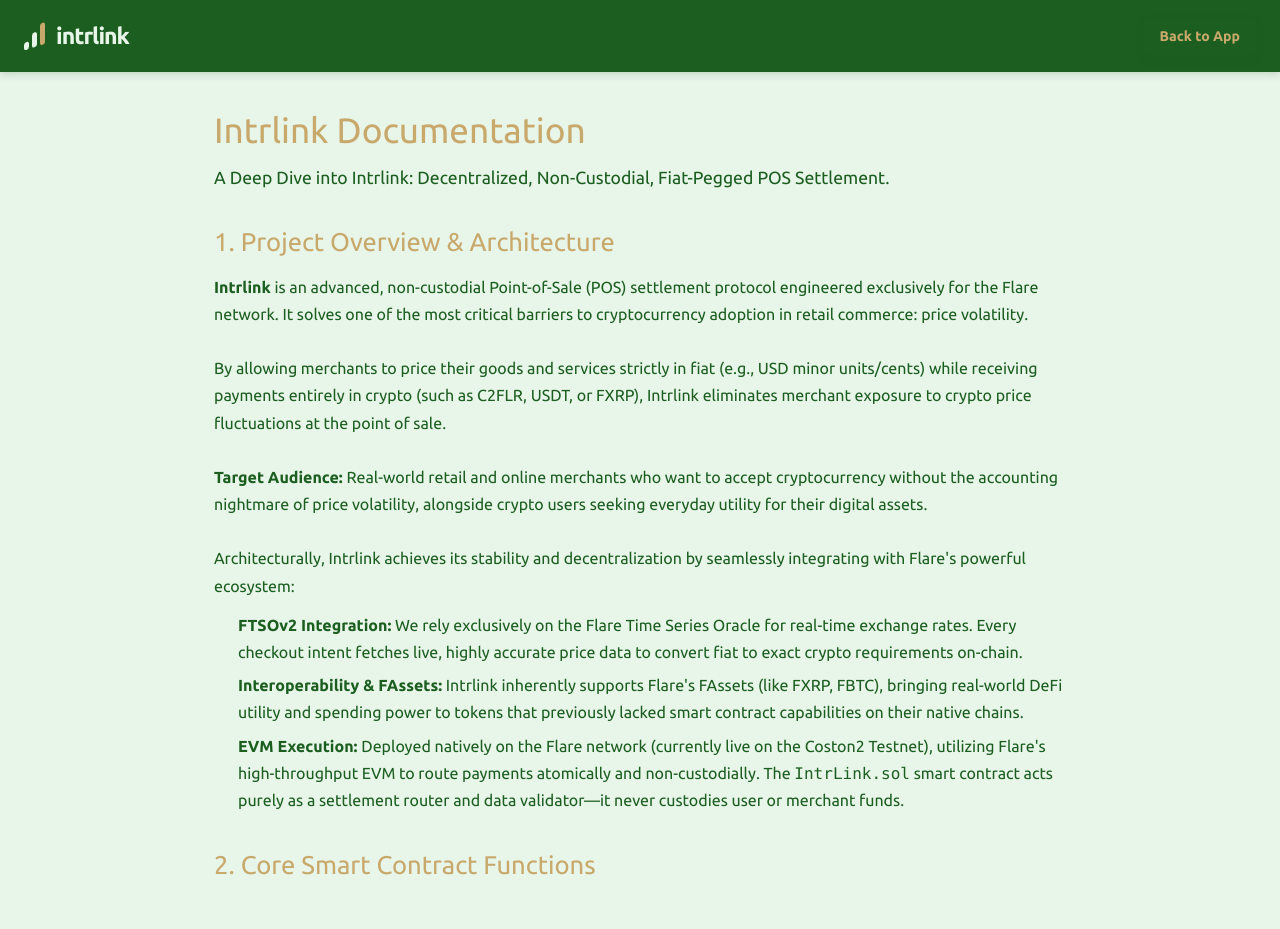
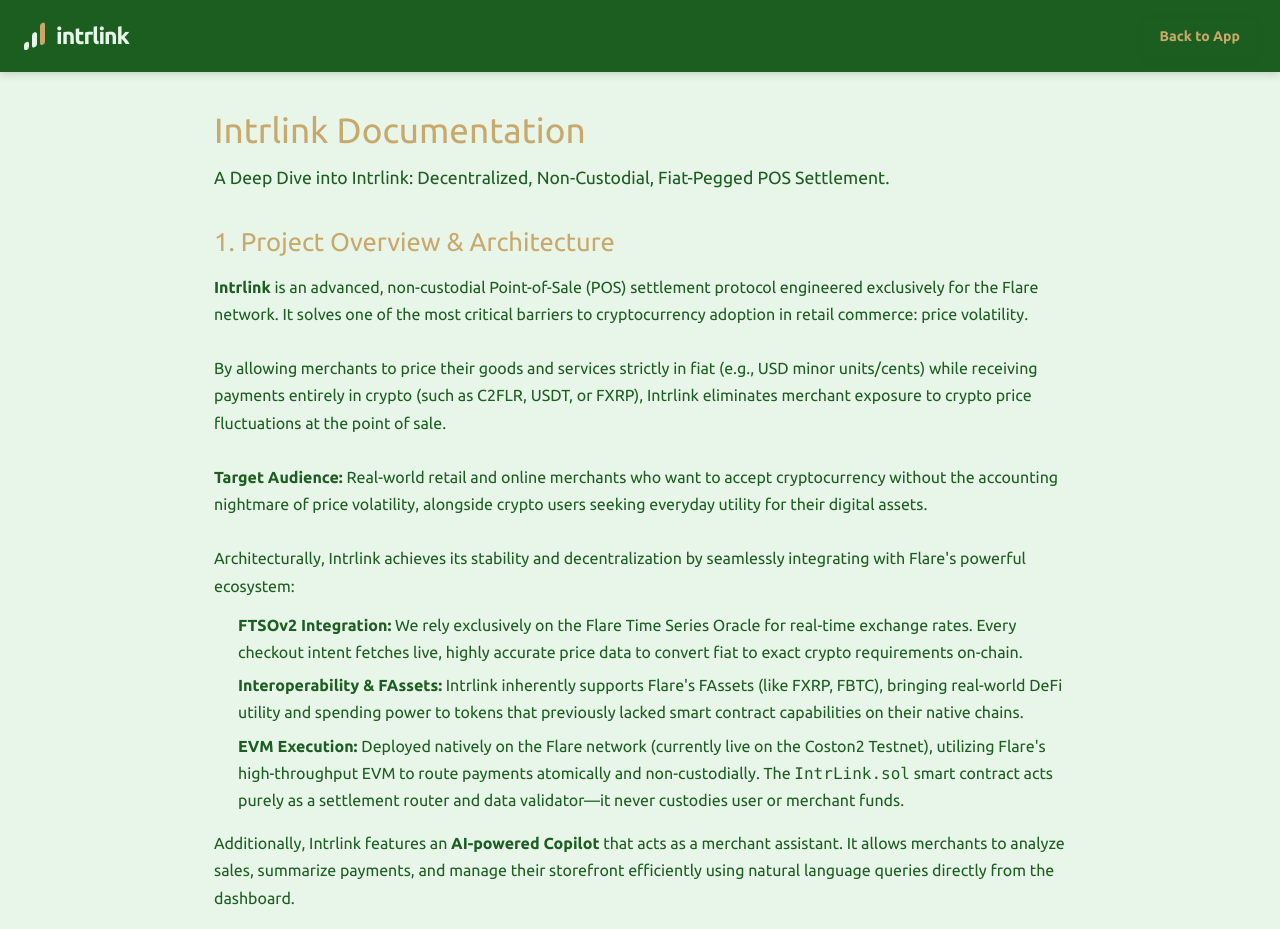
Before and after one commit to bellobambo/intrlink-fe, a Next.js app: page /docs in a window 1280 px wide. Shown: the top 929 px of the page. Built offline with nearby package versions, Linux system fonts and the light colour scheme.

Commit message:
update docs

```diff
--- a/app/docs/page.tsx
+++ b/app/docs/page.tsx
@@ -38,6 +38,9 @@
               <li><strong>Interoperability & FAssets:</strong> Intrlink inherently supports Flare's FAssets (like FXRP, FBTC), bringing real-world DeFi utility and spending power to tokens that previously lacked smart contract capabilities on their native chains.</li>
               <li><strong>EVM Execution:</strong> Deployed natively on the Flare network (currently live on the Coston2 Testnet), utilizing Flare's high-throughput EVM to route payments atomically and non-custodially. The <code>IntrLink.sol</code> smart contract acts purely as a settlement router and data validator—it never custodies user or merchant funds.</li>
             </ul>
+            <p style={{ lineHeight: '1.7', color: 'var(--text-secondary)', fontSize: '1rem', marginTop: '16px' }}>
+              Additionally, Intrlink features an <strong>AI-powered Copilot</strong> that acts as a merchant assistant. It allows merchants to analyze sales, summarize payments, and manage their storefront efficiently using natural language queries directly from the dashboard.
+            </p>
           </div>
 
           <div>
```
Also changed, not shown: 1 other file (tests, documents, lock files or other folders).
